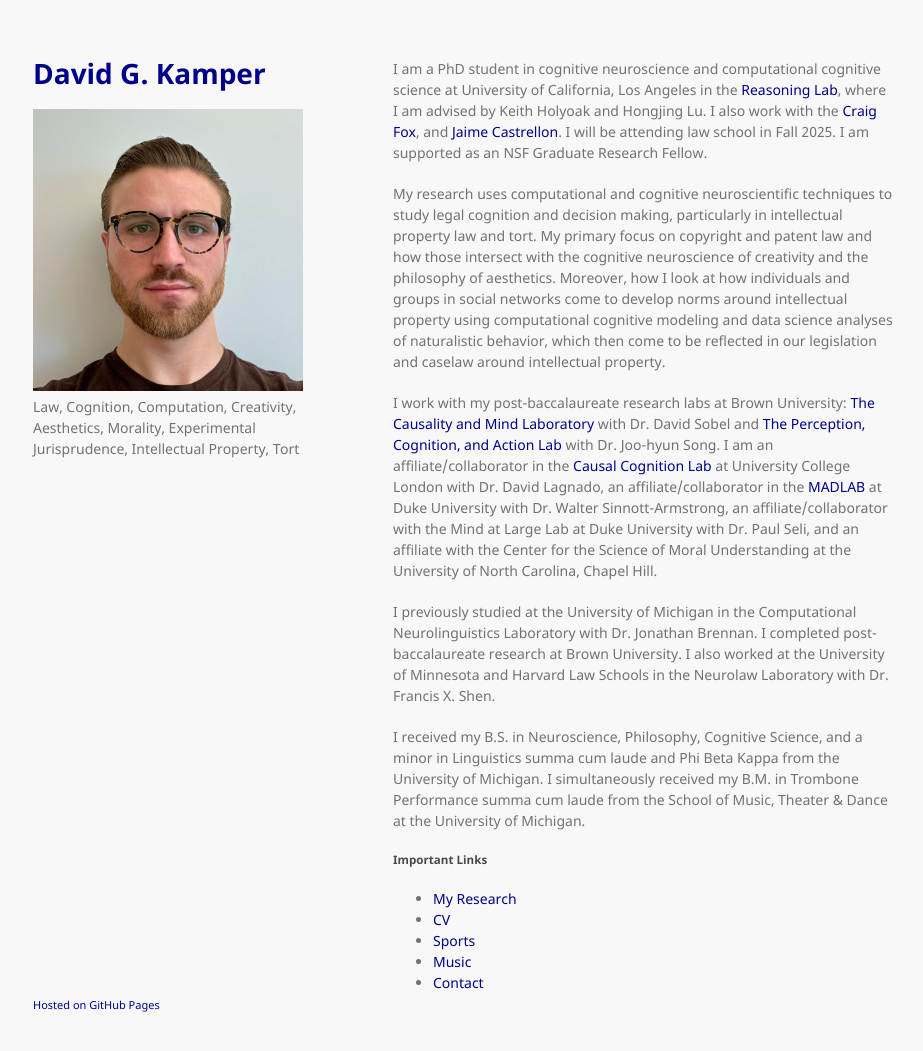
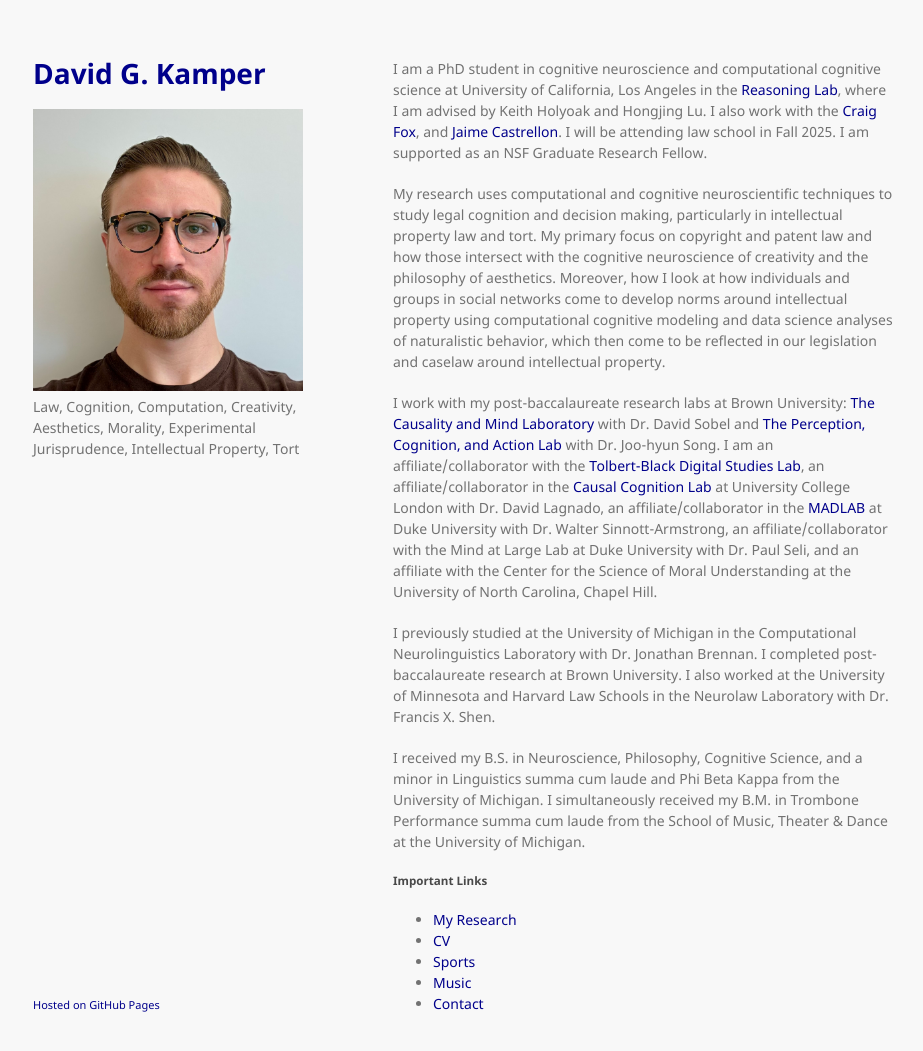
Before and after one commit to dgkamper/dgkamper.github.io, a Jekyll site: the page built from index.md, in a window 1280 px wide and 1084 px high. Shown: the top 1051 px of the window, without its empty margins (177-1100 px from the left). Built offline with Jekyll 4.4.1, drawn with Linux system fonts in a browser that asks for light colours.

Commit message:
Update index.md

```diff
--- a/index.md
+++ b/index.md
@@ -6,7 +6,7 @@
 
 My research uses computational and cognitive neuroscientific techniques to study legal cognition and decision making, particularly in intellectual property law and tort. My primary focus on copyright and patent law and how those intersect with the cognitive neuroscience of creativity and the philosophy of aesthetics. Moreover, how I look at how individuals and groups in social networks come to develop norms around intellectual property using computational cognitive modeling and data science analyses of naturalistic behavior, which then come to be reflected in our legislation and caselaw around intellectual property.
 
-I work with my post-baccalaureate research labs at Brown University: [The Causality and Mind Laboratory](https://sites.brown.edu/causalityandmindlab/) with Dr. David Sobel and [The Perception, Cognition, and Action Lab](https://research.clps.brown.edu/songlab/index.html) with Dr. Joo-hyun Song. I am an affiliate/collaborator in the [Causal Cognition Lab](https://causalcognitionlab.com/) at University College London with Dr. David Lagnado, an affiliate/collaborator in the [MADLAB](https://kenan.ethics.duke.edu/mad-lab/) at Duke University with Dr. Walter Sinnott-Armstrong, an affiliate/collaborator with the Mind at Large Lab at Duke University with Dr. Paul Seli, and an affiliate with the Center for the Science of Moral Understanding at the University of North Carolina, Chapel Hill.
+I work with my post-baccalaureate research labs at Brown University: [The Causality and Mind Laboratory](https://sites.brown.edu/causalityandmindlab/) with Dr. David Sobel and [The Perception, Cognition, and Action Lab](https://research.clps.brown.edu/songlab/index.html) with Dr. Joo-hyun Song. I am an affiliate/collaborator with the [Tolbert-Black Digital Studies Lab](https://sites.google.com/view/alextolbertlab/about), an affiliate/collaborator in the [Causal Cognition Lab](https://causalcognitionlab.com/) at University College London with Dr. David Lagnado, an affiliate/collaborator in the [MADLAB](https://kenan.ethics.duke.edu/mad-lab/) at Duke University with Dr. Walter Sinnott-Armstrong, an affiliate/collaborator with the Mind at Large Lab at Duke University with Dr. Paul Seli, and an affiliate with the Center for the Science of Moral Understanding at the University of North Carolina, Chapel Hill.
 
 I previously studied at the University of Michigan in the Computational Neurolinguistics Laboratory with Dr. Jonathan Brennan. I completed post-baccalaureate research at Brown University. I also worked at the University of Minnesota and Harvard Law Schools in the Neurolaw Laboratory with Dr. Francis X. Shen.
 
```
